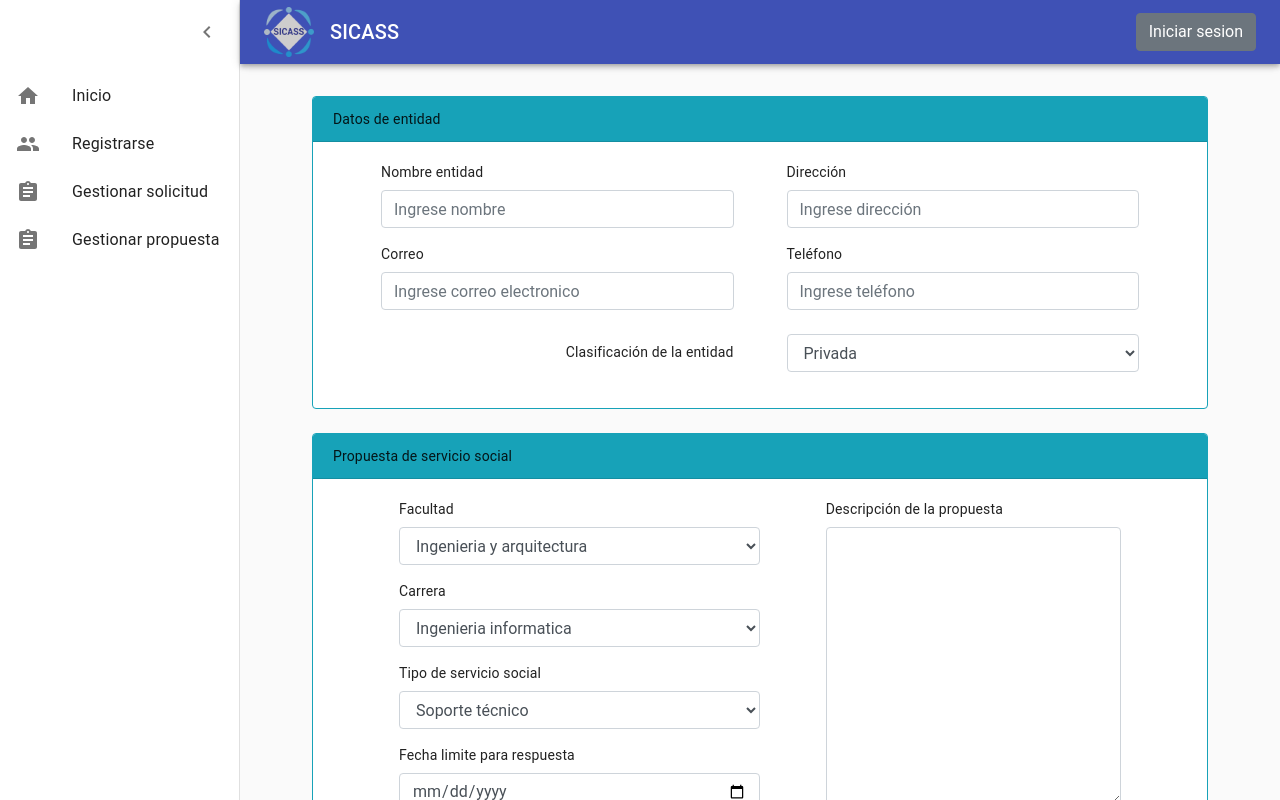
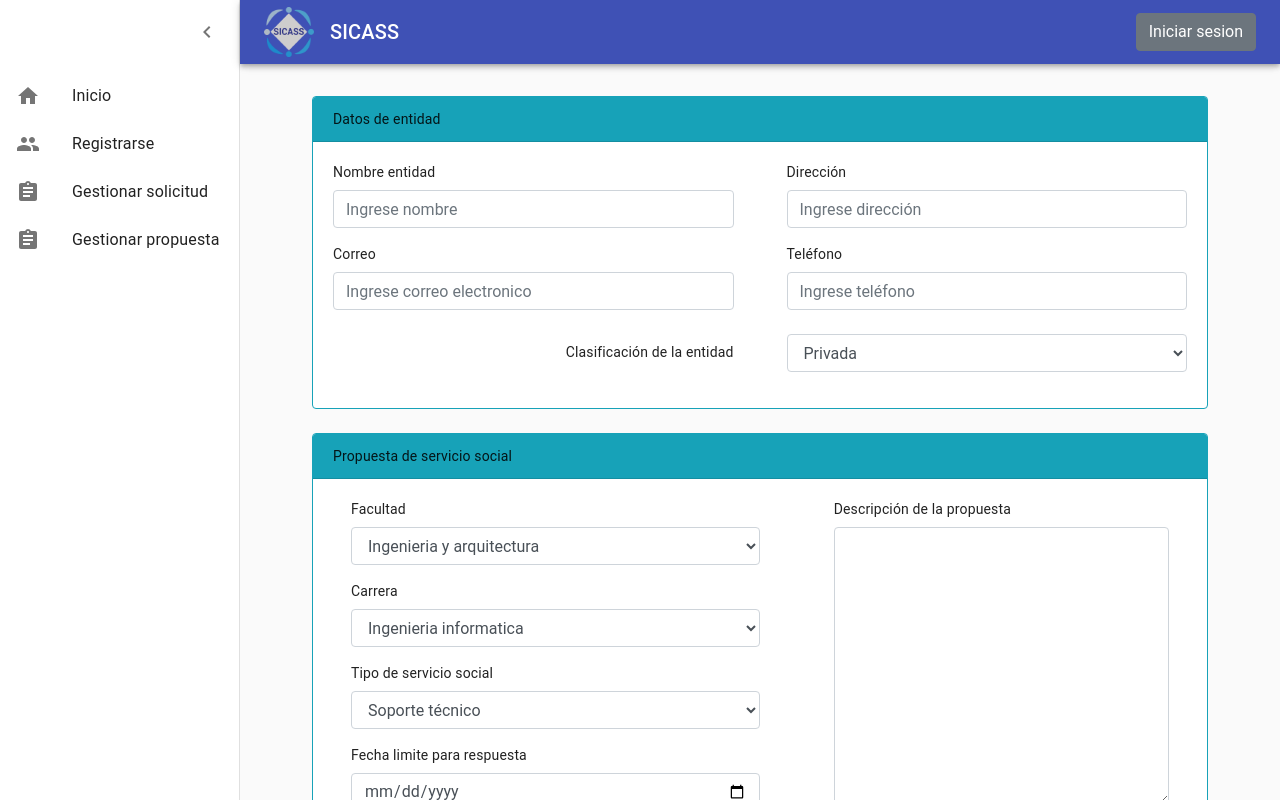
Before and after one commit to juliohdv/sicass, a React (Create React App) app in the folder frontend/frontend_sicass/: page / in a window 1280 px wide. Built offline with nearby package versions, Linux system fonts and the light colour scheme.

Commit message:
Se arreglaron algunos problemas de response en la interfas de envio de propuesta

```diff
--- a/frontend/frontend_sicass/src/componentes/Entidad.js
+++ b/frontend/frontend_sicass/src/componentes/Entidad.js
@@ -1,5 +1,5 @@
 import React, { Component } from "react";
-import { Form, Col} from "react-bootstrap";
+import { Form, Col } from "react-bootstrap";
 
 /* Componente donde se tiene la base del formulario de la
 solicitud de servicio social por parte de la entidad externa */
@@ -7,7 +7,7 @@ export default function Entidad(props) {
   return (
     //Falta aun validación de campos
     //<Form className="pl-3 pr-3">
-    <div className="pl-5 pr-5">
+    <>
       <Form.Row>
         <Form.Group as={Col} className="pr-5">
           <Form.Label>Nombre entidad</Form.Label>
@@ -39,7 +39,7 @@ export default function Entidad(props) {
           </Form.Control>
         </Form.Group>
       </Form.Row>
-      </div>
+    </>
     //</Form>
   );
 }
--- a/frontend/frontend_sicass/src/componentes/EnvioPropuesta.js
+++ b/frontend/frontend_sicass/src/componentes/EnvioPropuesta.js
@@ -9,7 +9,7 @@ import { Row, Col, Form, Button } from "react-bootstrap";
 class Propuesta extends Component {
   render() {
     //Retorna todo la interfas respectiva para la solicitud de la propuesta
-    return <Dashboard contenedor={<Cuerpo />} />;
+    return <Form><Dashboard contenedor={<Cuerpo />} /></Form>;
   }
 }
 
@@ -20,8 +20,7 @@ function Cuerpo() {
     cuerpo referente a los campos de informacion de la entidad
     columnas referente a las columnas necesarias para maquetación de la interfaz
     descripcion hace referencia a los campos de informacion del servicio social a solicitar*/
-    <div className="align-center">
-      <Form className="pl-5 pr-5">
+    <div className="pl-5 pr-5">
         <div>
           <Card titulo="Datos de entidad" cuerpo={<Entidad />} />
         </div>
@@ -36,7 +35,7 @@ function Cuerpo() {
             }
           />
         </div>
-        <div className="container pt-4">
+        <div className="pt-4">
           <div className="row">
             <div className="col text-right pr-5">
               <Button variant="success" type="submit" onClick="">
@@ -50,7 +49,6 @@ function Cuerpo() {
             </div>
           </div>
         </div>
-      </Form>
     </div>
   );
 }
--- a/frontend/frontend_sicass/src/componentes/SolicitudServicio.js
+++ b/frontend/frontend_sicass/src/componentes/SolicitudServicio.js
@@ -9,7 +9,7 @@ export default function SolicitudServicio(props) {
     de la propuesta, columnas que se refiere a la cantidad columnas de el
     contenedor y descripción que es el campo agregado en la propuesta*/
     //<Form>
-      <Row className="pl-5 pr-5">
+      <Row>
         <Col sm={props.columnas} className="pl-5">
           <Form.Group as={Row}>
             <Form.Label>Facultad</Form.Label>
```
